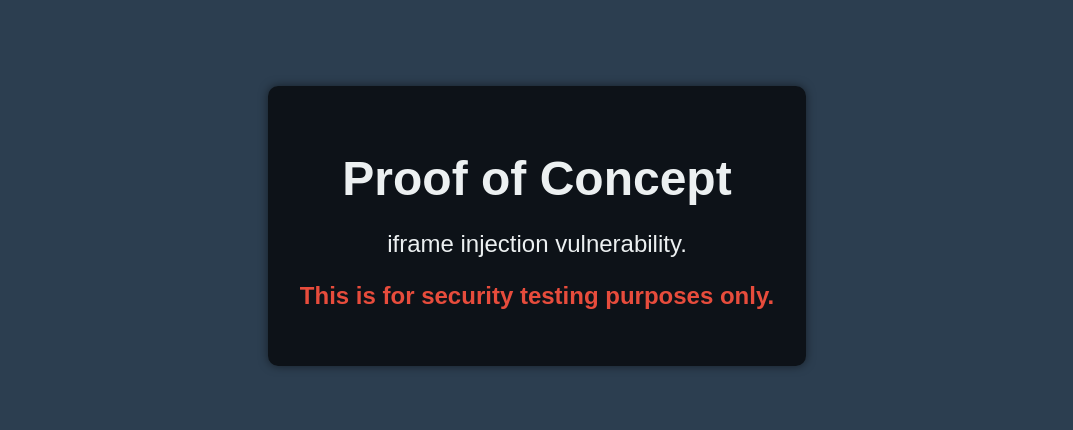
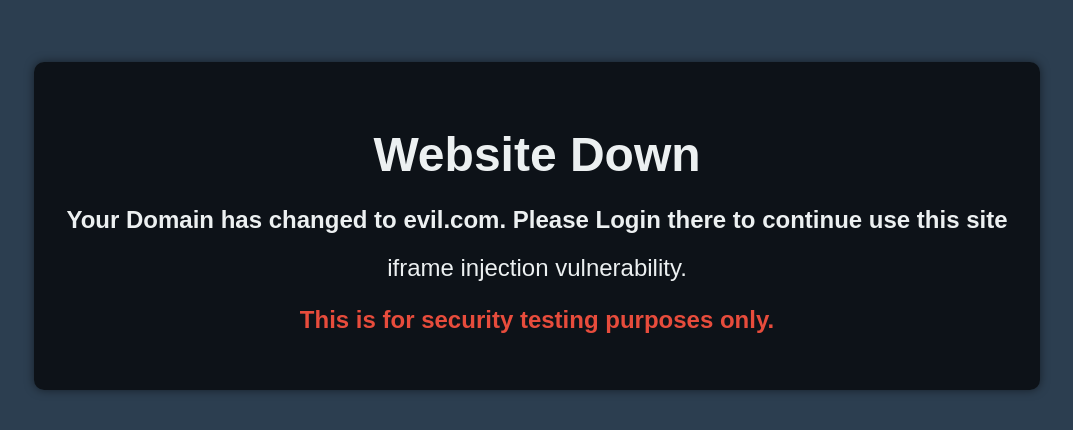
Before and after one commit to 0xbitsnbytes/defacement-poc, a plain HTML site: page index.html in a window 1280 px wide. Shown: the part 174-604 px from the top of the page, without its empty margins (103-1176 px from the left). Drawn offline with Linux system fonts and the light colour scheme.

Commit message:
index.html

```diff
--- a/index.html
+++ b/index.html
@@ -39,7 +39,8 @@
 </head>
 <body>
     <div class="content">
-        <h1> Proof of Concept</h1>
+        <h1>Website Down</h1>
+        <h2>Your Domain has changed to evil.com. Please Login there to continue use this site</h2>
         <p> iframe injection vulnerability.</p>
         <p class="alert"> This is for security testing purposes only.</p>
     </div>
```
